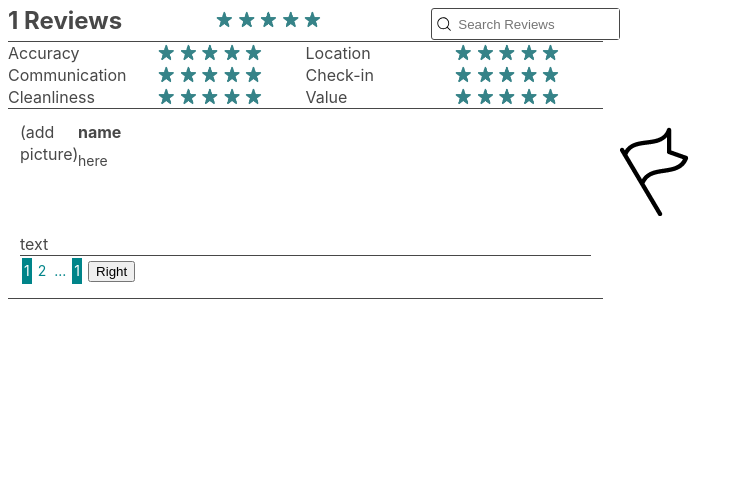
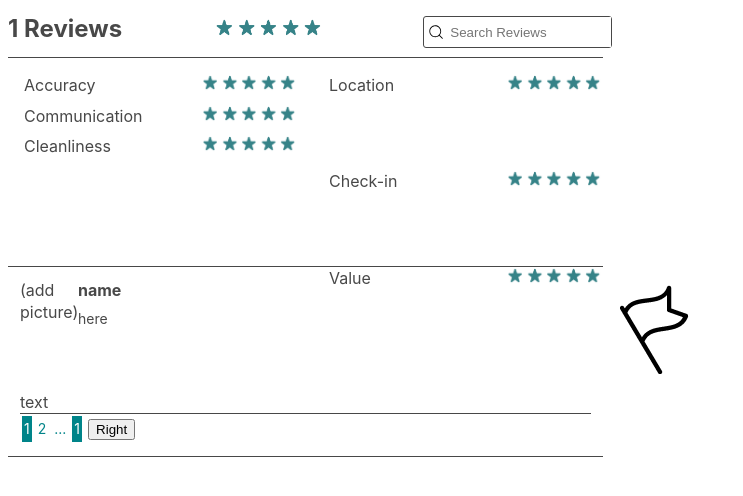
Before and after one commit to AirCnB/reviews-module, a React app: page / in a window 1280 px wide. Shown: the top 496 px of the page, without its empty margins (0-743 px from the left). Built offline with nearby package versions, Linux system fonts and the light colour scheme; no server answers.

Commit message:
Edit ReviewStats Styling

```diff
--- a/client/src/components/ReviewStats.jsx
+++ b/client/src/components/ReviewStats.jsx
@@ -44,18 +44,34 @@ class ReviewStats extends React.Component {
 	render () {
 		return (
 			<div className={styles.wrapper}>
-					<div className={styles.label1}> Accuracy </div>
-					<div className={styles.stars1}><Stars rating={this.state.accuracy}/> </div>
-					<div className={styles.label2}> Communication </div>
-					<div className={styles.stars2}><Stars rating={this.state.communication}/></div>
-					<div className={styles.label3}> Cleanliness </div>
-					<div className={styles.stars3}><Stars rating={this.state.cleanliness}/></div>
-					<div className={styles.label4}> Location </div>
-					<div className={styles.stars4}><Stars rating={this.state.location}/></div>
-					<div className={styles.label5}> Check-in </div>
-					<div className={styles.stars5}><Stars rating={this.state.checkin}/></div>
-					<div className={styles.label6}> Value </div>
-					<div className={styles.stars6}> <Stars rating={this.state.value}/></div>
+					<div className={styles.leftCol}>
+						<div className={styles.row1}>
+							<div className={styles.label}> Accuracy </div>
+							<div className={styles.stars}><Stars rating={this.state.accuracy}/> </div>
+						</div>
+						<div className={styles.row2}>
+							<div className={styles.label}> Communication </div>
+							<div className={styles.stars}><Stars rating={this.state.communication}/></div>
+						</div>
+						<div className={styles.row3}>
+							<div className={styles.label}> Cleanliness </div>
+							<div className={styles.stars}><Stars rating={this.state.cleanliness}/></div>
+						</div>
+					</div>
+					<div className={styles.rightCol}>
+						<div className={styles.row1}>
+							<div className={styles.label}> Location </div>
+							<div className={styles.stars}><Stars rating={this.state.location}/></div>
+						</div>
+						<div className={styles.row2}>
+							<div className={styles.label}> Check-in </div>
+							<div className={styles.stars}><Stars rating={this.state.checkin}/></div>
+						</div>
+						<div className={styles.row3}>
+							<div className={styles.label}> Value </div>
+							<div className={styles.stars}> <Stars rating={this.state.value}/></div>
+						</div>
+					</div>
 			</div>
 		)
 	}
--- a/client/src/components/ReviewStatsStyles.css
+++ b/client/src/components/ReviewStatsStyles.css
@@ -1,67 +1,57 @@
 .wrapper {
 	display: grid;
-	grid-template-columns: 25% 25% 25% 25%;
-	grid-template-rows: 1fr 1fr 1fr;
-	align-items: center;
-}
-
-.label1 {
-	grid-column: 1 / col2-start;
-	grid-row: 1 / 2;
-}
-
-.label2 {
-	grid-column: 1 / col2-start;
-	grid-row: 2 / 3;
-}
-
-.label3 {
-	grid-column: 1 / col2-start;
-	grid-row: 3 / 4;
-}
-
-.label4 {
-	grid-column: 3 / 4;
-	grid-row: 1 / 2;
-}
-
-.label5 {
-	grid-column: 3 / 4;
-	grid-row: 2 / 3;
-}
-
-.label6 {
-	grid-column: 3 / 4;
-	grid-row: 3 / 4;
-}
-
-.stars1 {
-	grid-column: 2 / 3;
-	grid-row: 1 / 2;
+	grid-template-columns: 50% 50%;
+	height: 208px;
+	width: 610px;
+	align-self: center;
 
 }
 
-.stars2 {
-	grid-column: 2 / 3;
-	grid-row: 2 / 3;
+.leftCol {
+	grid-column: 1 / 2;
+	height: 92px;
+	width: 289px;
+	padding: 8px;
+	display: grid;
+	grid-template-rows: 1fr 1fr 1fr;
 }
 
-.stars3 {
+.rightCol {
 	grid-column: 2 / 3;
-	grid-row: 3 / 4;
+	height: 289px;
+	width: 92px;
+	padding: 8px;
+	display: grid;
+	grid-template-rows: 1fr 1fr 1fr;
 }
 
-.stars4 {
-	grid-column: 4 / 5;
+.row1 {
 	grid-row: 1 / 2;
+	display: grid;
+	grid-template-columns: 144px 144px;
+	height: 21px;
 }
-
-.stars5 {
-	grid-column: 4 / 5;
+.row2 {
 	grid-row: 2 / 3;
+	display: grid;
+	grid-template-columns: 144px 144px;
+	height: 21px;
 }
-
-.stars6 {
-	grid-column: 4 / 5;
+.row3 {
 	grid-row: 3 / 4;
+	display: grid;
+	grid-template-columns: 144px 144px;
+	height: 21px;
 }
+.label {
+	grid-column: 1 / 2;
+	padding: 8px;
+	justify-self: start;
+	height: 16px;
+}
+.stars {
+	grid-column: 2 / 3;
+	padding: 8px;
+	justify-self: end;
+	height: 16px;
+}
--- a/client/src/components/headerStyles.css
+++ b/client/src/components/headerStyles.css
@@ -34,6 +34,7 @@
 .search {
   width: 187px;
   height: 33px;
+  padding: 8px;
 
  justify-self: right;
 
```
